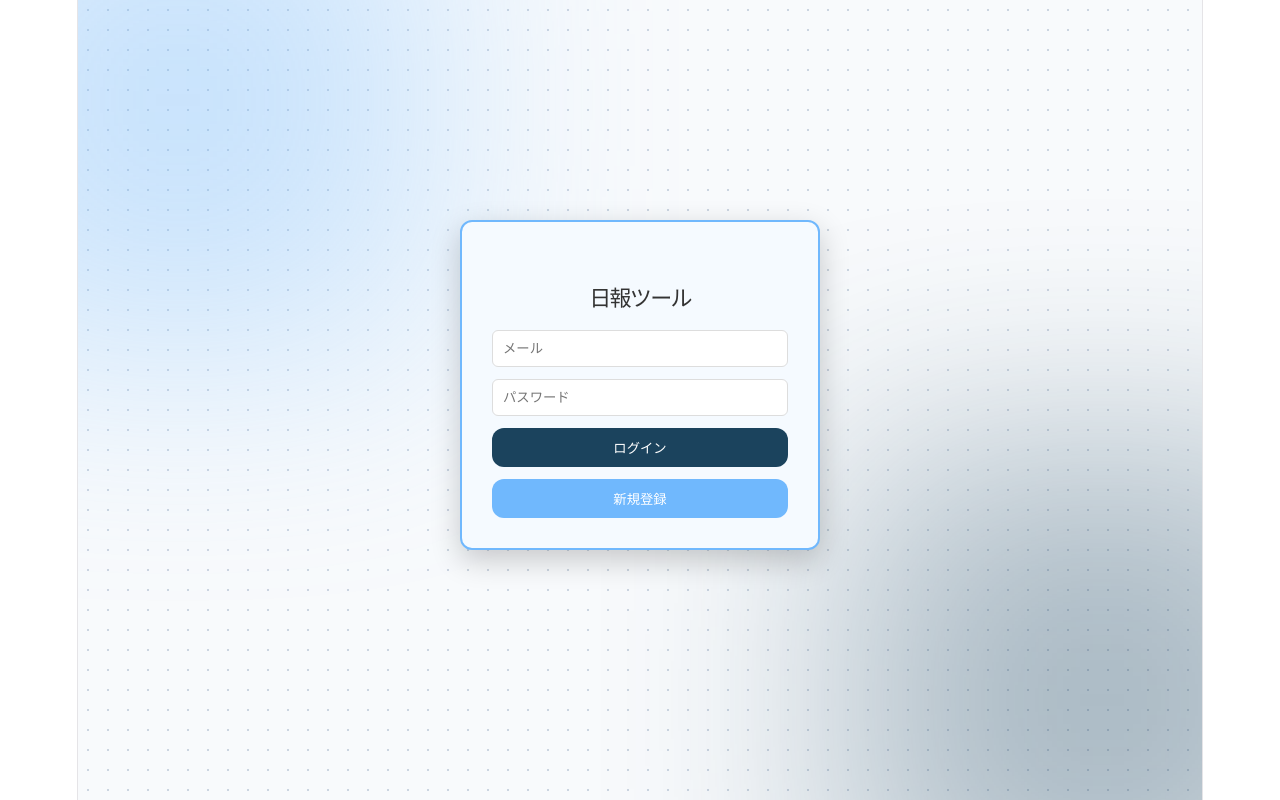
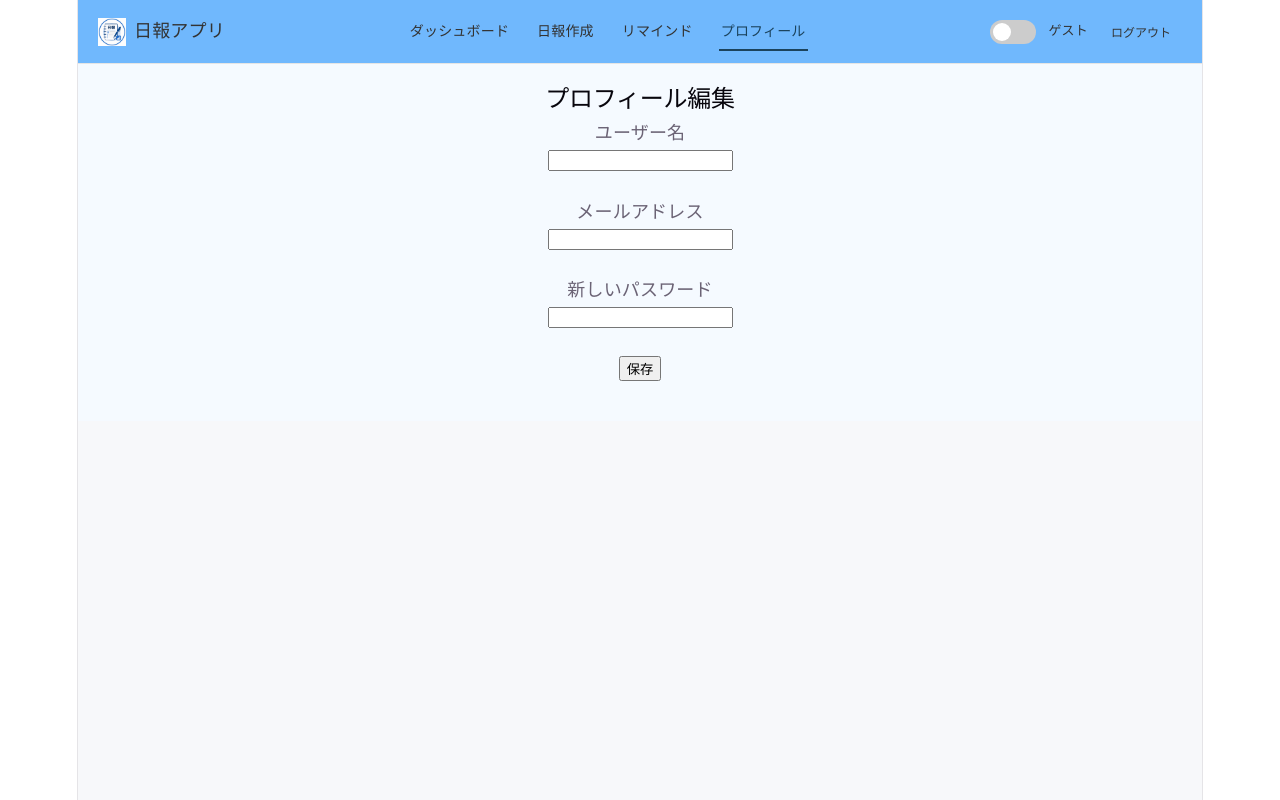
Before and after one commit to tokoMatsubara/Nippo_group7, a React app in the folder frontend/: page /profile in a window 1280 px wide. Before the commit this address led to /login. Built offline with nearby package versions, Linux system fonts and the light colour scheme; no server answers; the HTML template or start-up script is replaced by a standard one.

Commit message:
ユーザー名変更できるようになっただけ。エラーメッセージ等やるべきことはまだある。

```diff
--- a/frontend/src/App.jsx
+++ b/frontend/src/App.jsx
@@ -10,6 +10,7 @@ import Dashboard from "./pages/Dashboard";
 import CreateReport from "./pages/CreateReport";
 import DailyList from "./pages/DailyList";
 import Remind from "./pages/Remind";
+import Profile from "./pages/Profile";
 
 // テーマ適用関数（純粋関数）
 const applyTheme = (theme) => {
@@ -81,9 +82,20 @@ function App() {
         }
       />
 
+      <Route
+        path="/profile"
+        element={
+          <Layout>
+            <Profile />
+          </Layout>
+        }
+      />
+
       {/* fallback */}
       <Route path="*" element={<Navigate to="/login" />} />
     </Routes>
+
+
   );
 }
 
--- a/frontend/src/components/Header.jsx
+++ b/frontend/src/components/Header.jsx
@@ -21,8 +21,8 @@ export default function Header() {
 
             const remindIsReadRes = await fetch(
                 `http://localhost:8080/api/remind/is_read`, {
-                    method: "GET",
-                    credentials: "include"
+                method: "GET",
+                credentials: "include"
             });
             const remindIsReadData = await remindIsReadRes.json();
             console.log(JSON.stringify(remindIsReadData, null, 2));
@@ -60,6 +60,9 @@ export default function Header() {
                         <span className="redDot" />
                     )}
                 </NavLink>
+                <NavLink to="/profile">
+                    プロフィール
+                </NavLink>
 
                 {/* 日付付きルートは固定リンクにしにくいので例だけ */}
                 {/* 必要ならボタン遷移にする */}
--- /dev/null
+++ b/frontend/src/pages/Profile.jsx
@@ -0,0 +1,112 @@
+import React, { useState } from "react";
+
+export default function Profile() {
+
+    const [userName, setUserName] = useState(
+        localStorage.getItem("user_name") || ""
+    );
+
+    const [mailAddress, setMailAddress] = useState("");
+    const [password, setPassword] = useState("");
+
+    const handleSave = async () => {
+
+        console.log("保存ボタン押下");
+
+        console.log({
+            user_name: userName,
+            mail_address: mailAddress,
+            password: password
+        });
+
+        try {
+
+            const response = await fetch(
+                "http://localhost:8080/api/user/profile",
+                {
+                    method: "PUT",
+                    credentials: "include",
+                    headers: {
+                        "Content-Type": "application/json"
+                    },
+                    body: JSON.stringify({
+                        user_name: userName,
+                        mail_address: mailAddress,
+                        password: password
+                    })
+                }
+            );
+
+            const data = await response.json();
+
+            console.log(data);
+
+            if (data.status === "success") {
+
+                localStorage.setItem(
+                    "user_name",
+                    userName
+                );
+
+                alert("プロフィールを更新しました");
+            }
+
+        } catch (error) {
+            console.error(error);
+        }
+    };
+
+    return (
+        <div style={{ padding: "20px" }}>
+
+            <h2>プロフィール編集</h2>
+
+            <div>
+                <label>ユーザー名</label>
+                <br />
+                <input
+                    type="text"
+                    value={userName}
+                    onChange={(e) =>
+                        setUserName(e.target.value)
+                    }
+                />
+            </div>
+
+            <br />
+
+            <div>
+                <label>メールアドレス</label>
+                <br />
+                <input
+                    type="email"
+                    value={mailAddress}
+                    onChange={(e) =>
+                        setMailAddress(e.target.value)
+                    }
+                />
+            </div>
+
+            <br />
+
+            <div>
+                <label>新しいパスワード</label>
+                <br />
+                <input
+                    type="password"
+                    value={password}
+                    onChange={(e) =>
+                        setPassword(e.target.value)
+                    }
+                />
+            </div>
+
+            <br />
+
+            <button onClick={handleSave}>
+                保存
+            </button>
+
+        </div>
+    );
+}
```
Also changed, not shown: 2 other files (tests, documents, lock files or other folders).
